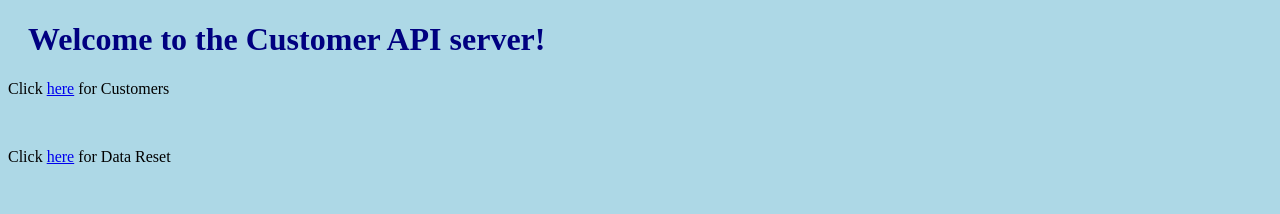
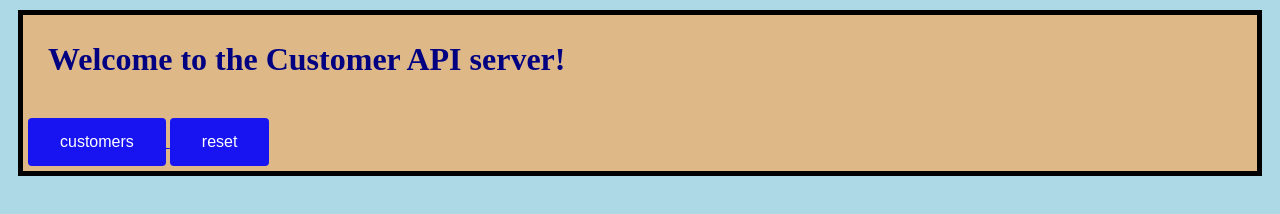
Before and after one commit to coachMark521/phase3final, a website: page public/index.html in a window 1280 px wide. Drawn offline with Linux system fonts and the light colour scheme.

Commit message:
index styles updated

```diff
--- a/public/index.html
+++ b/public/index.html
@@ -9,9 +9,15 @@
   </head>
   <body>
     <main>
-        <h1>Welcome to the Customer API server!</h1>
-        <p>Click <a href="/customers?API_KEY=secretPassword1" >here</a> for Customers</p><br/>
-        <p>Click <a href="/reset?API_KEY=secretPassword1" >here</a> for Data Reset</p>
+      <div class="workspace">
+        <h1>Welcome to the Customer API server!</h1>  <br/>
+        <a href="/customers?API_KEY=secretPassword1" >
+          <button class="button">customers</button>
+        </a>
+        <a href="/reset?API_KEY=secretPassword1" >
+          <button class="button">reset</button>
+        </a>
+      </div>
     </main>
     <script src="index.js"></script>
   </body>
--- a/public/style.css
+++ b/public/style.css
@@ -1,7 +1,34 @@
 body {
   background-color: lightblue;
+  margin-left: 20;
 }
 h1 {
   color: navy;
   margin-left: 20px;
 }
+
+.button {
+  background-color: #1814f1; /* Green */
+  border: none;
+  color: white;
+  padding: 15px 32px;
+  text-align: center;
+  text-decoration: none;
+  display: inline-block;
+  font-size: 16px;
+  border-radius: 4px;
+  transition-duration: 0.4s;
+}
+
+.button:hover{
+  background-color: white;
+  color: black;
+  border: 2px solid #1814f1;
+}
+
+.workspace{
+  background-color: burlywood;
+  margin: 10px;
+  border: 5px solid black;
+  padding: 5px;
+}
```
